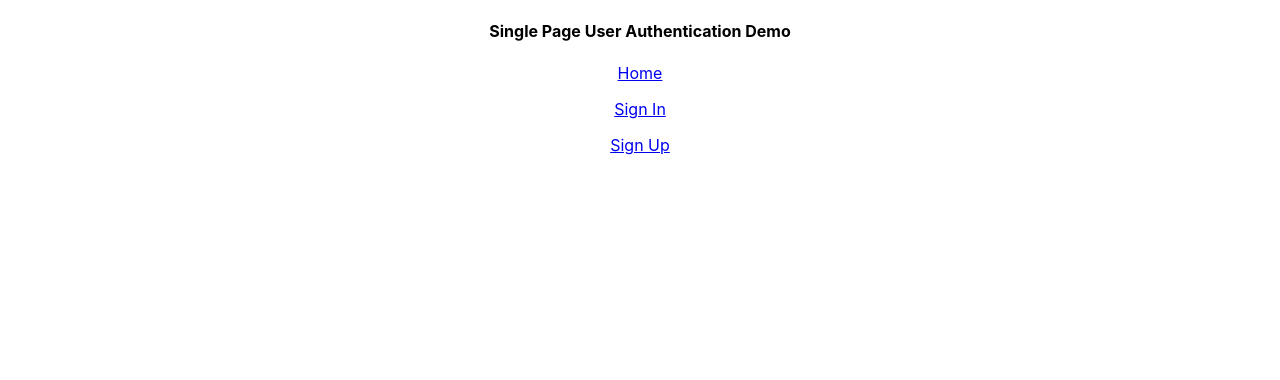
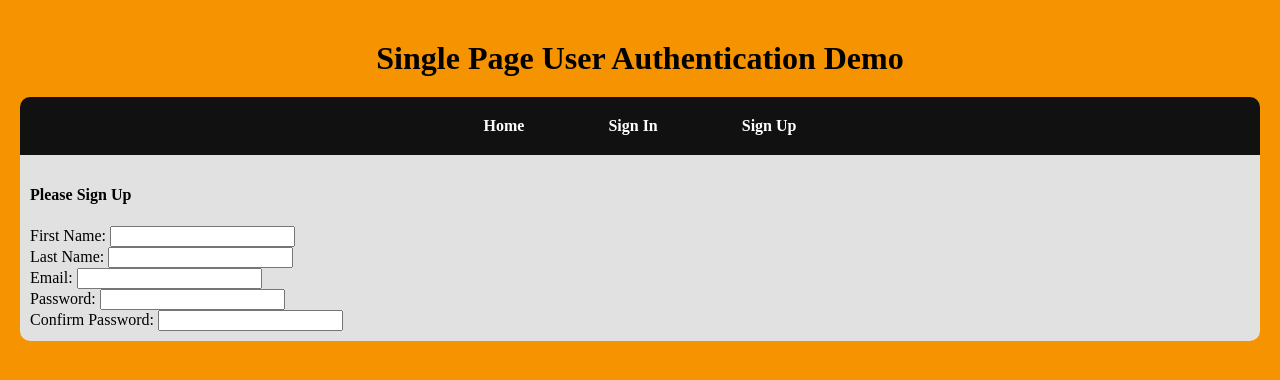
Before and after one commit to arsalanabc/user-authentication-react, a React (Create React App) app: page /#/signup in a window 1280 px wide. Before the commit this address led to /#/. Shown: the top 380 px of the page. Built offline with nearby package versions, Linux system fonts and the light colour scheme.

Commit message:
styling done on the landing page

```diff
--- a/package.json
+++ b/package.json
@@ -5,6 +5,7 @@
   "dependencies": {
     "react": "^16.8.5",
     "react-dom": "^16.8.5",
+    "react-router-dom": "^5.0.0",
     "react-scripts": "2.1.8"
   },
   "scripts": {
--- a/src/App.js
+++ b/src/App.js
@@ -1,17 +1,29 @@
 import React, { Component } from 'react';
-import logo from './logo.svg';
+import { HashRouter, NavLink, Route } from 'react-router-dom'
+import home from './pages/home'
+import signin from './pages/signin'
+import signup from './pages/signup'
 import './App.css';
 
 class App extends Component {
   render() {
     return (
-      <div className="App">
-        <h4> Single Page User Authentication Demo</h4>
-          <p> <a href={'/'} > Home </a></p>
-          <p> <a href={'/signin'} > Sign In </a></p>
-          <p> <a href={'/signup'} > Sign Up </a></p>
+          <HashRouter>
+            <div className="App">
+              <h1> Single Page User Authentication Demo</h1>
+                <div className='menu-bar'>
+                  <p> <NavLink to={'/home'} > Home </NavLink></p>
+                  <p> <NavLink to={'/signin'} > Sign In </NavLink></p>
+                  <p> <NavLink to={'/signup'} > Sign Up </NavLink></p>
+                </div>
+            </div>
 
-      </div>
+            <div className="content">
+              <Route path='/home' component={home} />
+              <Route path='/signin' component={signin} />
+              <Route path='/signup' component={signup} />
+            </div>
+          </HashRouter>
     );
   }
 }
--- a/src/index.css
+++ b/src/index.css
@@ -1,14 +1,45 @@
 body {
-  margin: 0;
-  padding: 0;
-  font-family: -apple-system, BlinkMacSystemFont, "Segoe UI", "Roboto", "Oxygen",
-    "Ubuntu", "Cantarell", "Fira Sans", "Droid Sans", "Helvetica Neue",
-    sans-serif;
-  -webkit-font-smoothing: antialiased;
-  -moz-osx-font-smoothing: grayscale;
+    background-color: rgb(245, 147, 0);
+    padding: 20px;
+    margin: 0;
 }
 
-code {
-  font-family: source-code-pro, Menlo, Monaco, Consolas, "Courier New",
-    monospace;
+h1, h2, p {
+    font-family: monospace Ubuntu;
+    display: inline-block;
+    color: #000;
+    font-weight: bold;
+    text-decoration: none;
+    padding: 20px;
+    list-style-type: none;
+    margin: 0;
+    text-align: left;
 }
+
+div.menu-bar p {
+    display: inline;
+    list-style-type: none;
+    margin: 0;
+    align-items: end;
+}
+div.menu-bar {
+    background-color: #111;
+    padding: 0;
+    flex-direction: row;
+    border-top-left-radius: 10px;
+    border-top-right-radius: 10px;
+}
+div.menu-bar p a {
+    color: #FFF;
+    font-weight: bold;
+    text-decoration: none;
+    padding: 20px;
+    display: inline-block;
+}
+
+.content {
+    background-color: rgba(225, 225, 225, 225);
+    padding: 10px;
+    border-bottom-left-radius: 10px;
+    border-bottom-right-radius: 10px;
+}
--- a/src/pages/home.js
+++ b/src/pages/home.js
@@ -0,0 +1,20 @@
+import React from 'react'
+
+const Home = () => {
+
+    return(
+        <div>
+            <h2>HELLO</h2>
+            <p>Cras facilisis urna ornare ex volutpat, et
+                convallis erat elementum. Ut aliquam, ipsum vitae
+                gravida suscipit, metus dui bibendum est, eget rhoncus nibh
+                metus nec massa. Maecenas hendrerit laoreet augue
+                nec molestie. Cum sociis natoque penatibus et magnis
+                dis parturient montes, nascetur ridiculus mus.</p>
+
+            <p>Duis a turpis sed lacus dapibus elementum sed eu lectus.</p>
+        </div>
+    )
+}
+
+export default Home
--- a/src/pages/signin.js
+++ b/src/pages/signin.js
@@ -0,0 +1,23 @@
+import React from 'react'
+
+const signin = () => {
+
+    const authenticate = () => {}
+
+    return(
+        <div className='signin-form'>
+            <form onSubmit={authenticate}>
+                <h4>Please Sign In</h4>
+                <label>Email:</label>
+                <input value='text'/>
+                <br/>
+                <label>Password:</label>
+                <input type='password'></input>
+                <br/>
+                <button type='submit'> Sign In</button>
+            </form>
+        </div>
+    )
+}
+
+export default signin
--- a/src/pages/signup.js
+++ b/src/pages/signup.js
@@ -0,0 +1,30 @@
+import React from 'react'
+
+const signup = () => {
+
+    return(
+        <div>
+            <form>
+                <h4> Please Sign Up</h4>
+                <label> First Name: </label>
+                <input type='text'/>
+                <br/>
+                <label> Last Name: </label>
+                <input type='text'/>
+                <br/>
+                <label> Email: </label>
+                <input type='email'/>
+                <br/>
+                <label> Password: </label>
+                <input type='password'/>
+                <br/>
+                <label> Confirm Password: </label>
+                <input type='password'/>
+
+
+            </form>
+        </div>
+    )
+}
+
+export default signup
```
Also changed, not shown: 1 other file (tests, documents, lock files or other folders).
